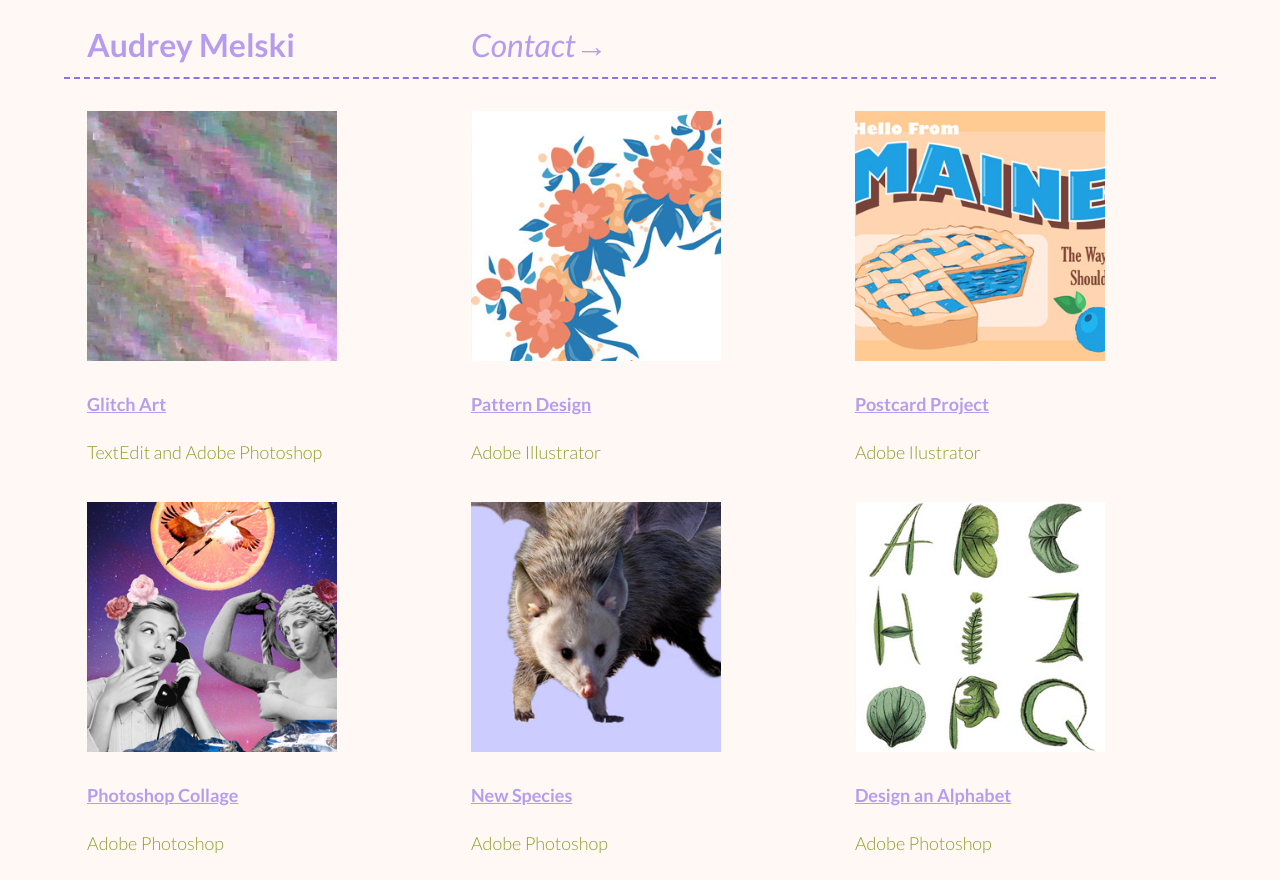
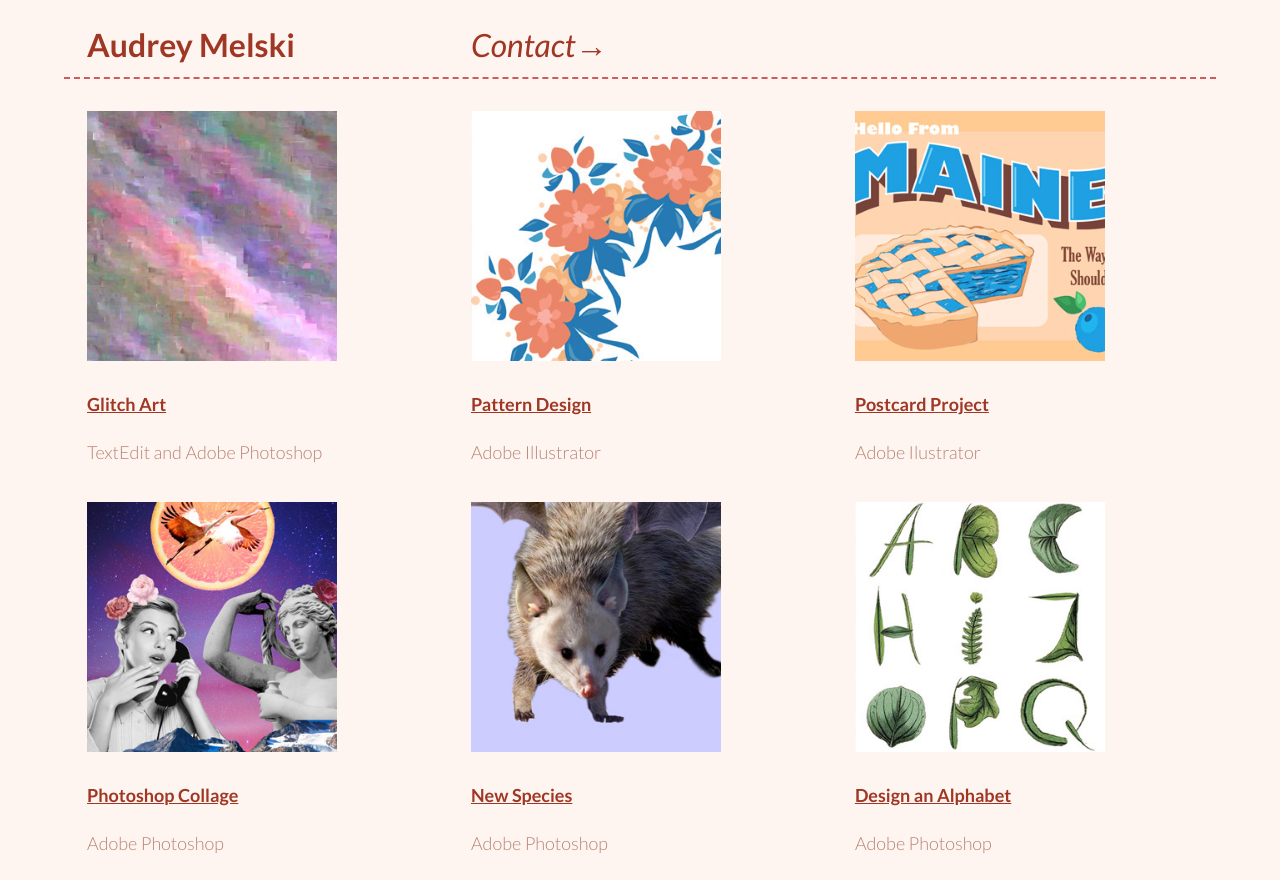
Before and after one commit to amelski/amelski.github.io, a plain HTML site: page index.html in a window 1280 px wide. Shown: the top 880 px of the page. Drawn offline with Linux system fonts and the light colour scheme.

Commit message:
Add files via upload

```diff
--- a/styles/main.css
+++ b/styles/main.css
@@ -1,5 +1,5 @@
 .nav_bar {
-    border-bottom: 2px dashed mediumpurple;
+    border-bottom: 2px dashed indianred;
 }
 
 .nav_bar a {
--- a/styles/simple-grid.css
+++ b/styles/simple-grid.css
@@ -16,14 +16,14 @@ body {
   left: 0;
   top: 0;
   font-size: 100%;
-  background-color: #FFF8F5;
+  background-color: #FFF5F0;
 }
 
 /* ROOT FONT STYLES */
 
 * {
   font-family: 'Lato', Helvetica, sans-serif;
-  color: #B79CEE;
+  color: #9F3724;
   line-height: 1.5;
 }
 
@@ -57,7 +57,7 @@ p {
   font-size: 1.125rem;
   font-weight: 200;
   line-height: 1.8;
-  color: #8BA12B;
+  color: #B98276;
 }
 
 .font-light {
```
